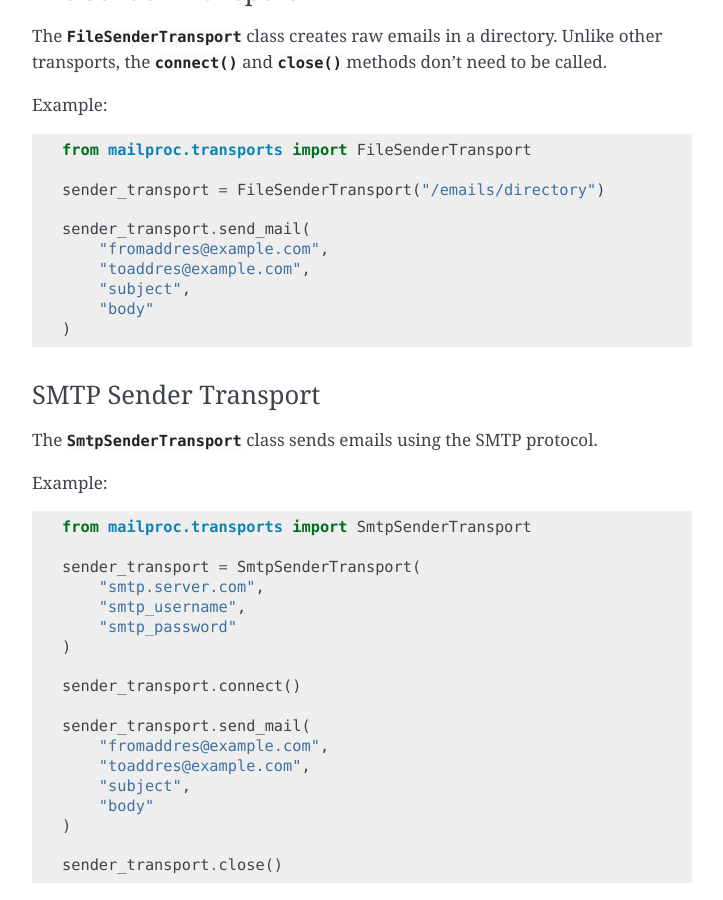
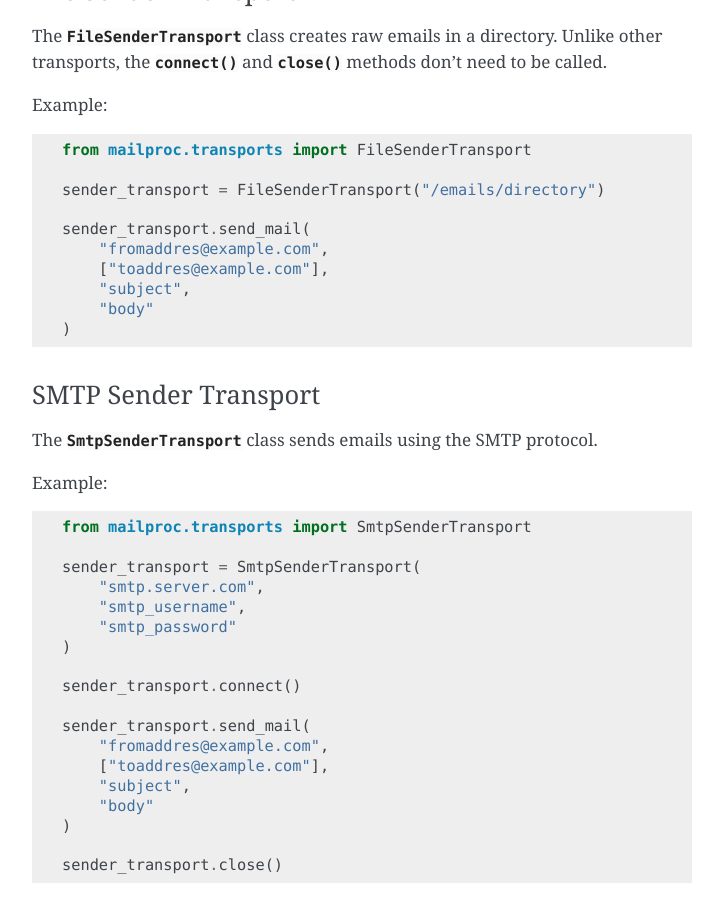
Before and after one commit to daxslab/mailProc, a Sphinx documentation site: the page built from docs/transports.rst, in a window 1280 px wide and 900 px high, scrolled down 1873 px. Shown: the whole window, without its empty margins (388-1111 px from the left). Built offline with Sphinx 7.4.7, drawn with Linux system fonts in a browser that asks for light colours.

```diff
--- a/docs/transports.rst
+++ b/docs/transports.rst
@@ -108,7 +108,7 @@ Example::
 
     sender_transport.send_mail(
         "fromaddres@example.com",
-        "toaddres@example.com",
+        ["toaddres@example.com"],
         "subject",
         "body"
     )
@@ -134,7 +134,7 @@ Example::
 
     sender_transport.send_mail(
         "fromaddres@example.com",
-        "toaddres@example.com",
+        ["toaddres@example.com"],
         "subject",
         "body"
     )
```
